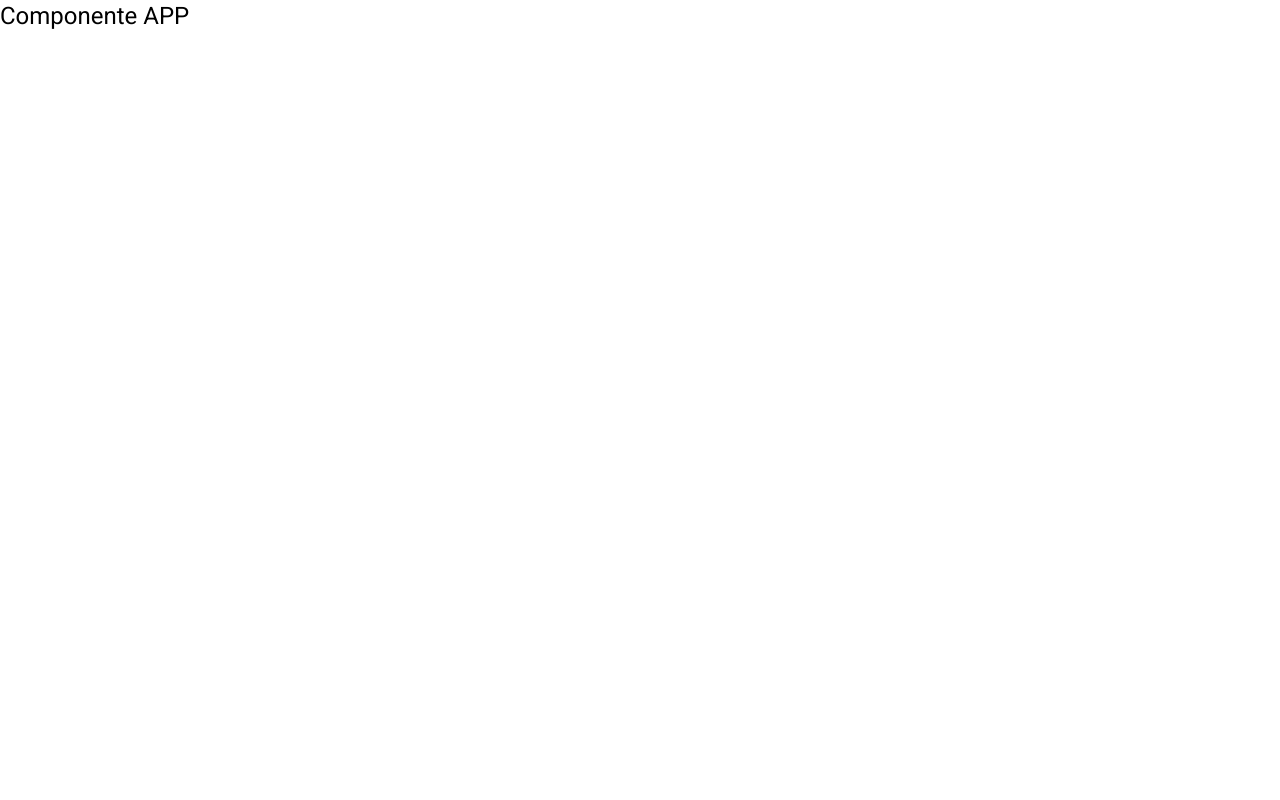
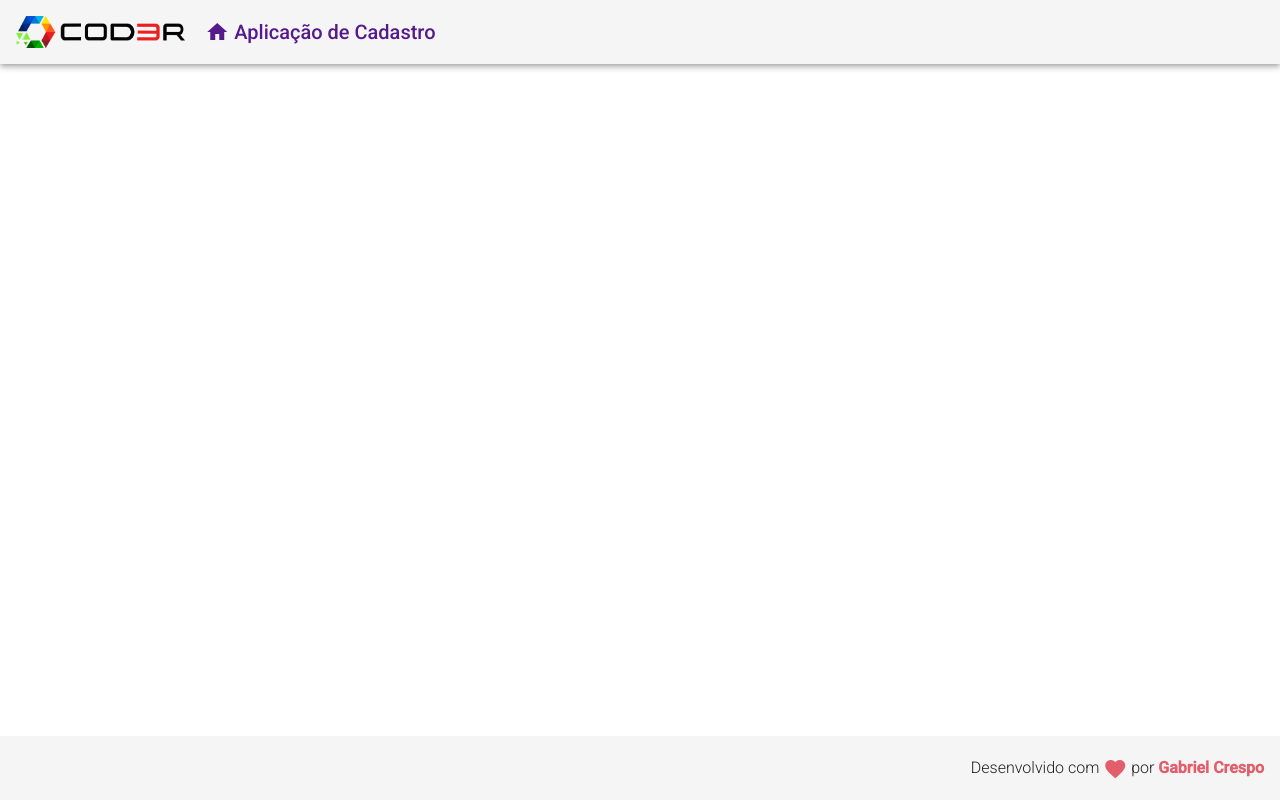
Before and after one commit to GabrielCrespo/cadastro-de-produtos, an Angular app in the folder frontend/: page / in a window 1280 px wide. Built offline with nearby package versions, Linux system fonts and the light colour scheme.

Commit message:
Componentes do cabeçalho e do rodapé criados

```diff
--- a/frontend/src/app/app.component.html
+++ b/frontend/src/app/app.component.html
@@ -1 +1,2 @@
-<h1>Componente APP</h1>
+<app-header></app-header>
+<app-footer></app-footer>
--- /dev/null
+++ b/frontend/src/app/components/template/footer/footer.component.css
@@ -0,0 +1,11 @@
+.footer{
+    position: fixed;
+    bottom: 0;
+    display: flex;
+    justify-content: flex-end;
+}
+
+.footer > span{
+    font-weight: 300;
+    font-size: 1rem;
+}
--- /dev/null
+++ b/frontend/src/app/components/template/footer/footer.component.html
@@ -0,0 +1,9 @@
+<mat-toolbar class="footer">
+    <span>
+        Desenvolvido com
+        <i class="material-icons red v-middle">
+            favorite
+        </i>
+        por <strong><span class="red">Gabriel Crespo</span> </strong>
+    </span>
+</mat-toolbar>
--- /dev/null
+++ b/frontend/src/app/components/template/footer/footer.component.ts
@@ -0,0 +1,15 @@
+import { Component, OnInit } from '@angular/core';
+
+@Component({
+  selector: 'app-footer',
+  templateUrl: './footer.component.html',
+  styleUrls: ['./footer.component.css']
+})
+export class FooterComponent implements OnInit {
+
+  constructor() { }
+
+  ngOnInit(): void {
+  }
+
+}
--- /dev/null
+++ b/frontend/src/app/components/template/header/header.component.css
@@ -0,0 +1,23 @@
+.header{
+    display: flex;
+    align-items: center;
+
+}
+
+.header a{
+    display: flex;
+    align-items: center;
+    text-decoration: none;
+}
+
+.logo{
+    height: 32px;
+}
+
+.header .title-group{
+    padding-left: 20px;
+    text-decoration: none;
+}
+.header .title-group i{
+    padding-right: 5px;
+}
--- /dev/null
+++ b/frontend/src/app/components/template/header/header.component.html
@@ -0,0 +1,15 @@
+<mat-toolbar class="header mat-elevation-z4">
+    <span>
+        <a href="">
+            <img class="logo" src="../../../../assets/logo.png" alt="logo">
+        </a>
+    </span>
+    <span class="title-group">
+        <a href="">
+            <i class="material-icons">
+                home
+            </i>
+            Aplicação de Cadastro
+        </a>
+    </span>
+</mat-toolbar>
--- /dev/null
+++ b/frontend/src/app/components/template/header/header.component.ts
@@ -0,0 +1,15 @@
+import { Component, OnInit } from '@angular/core';
+
+@Component({
+  selector: 'app-header',
+  templateUrl: './header.component.html',
+  styleUrls: ['./header.component.css']
+})
+export class HeaderComponent implements OnInit {
+
+  constructor() { }
+
+  ngOnInit(): void {
+  }
+
+}
--- a/frontend/src/index.html
+++ b/frontend/src/index.html
@@ -1,15 +1,18 @@
 <!doctype html>
   <html lang="en">
+
     <head>
       <meta charset="utf-8">
-  <title>Frontend</title>
+      <title>Cadastro de Produtos</title>
       <base href="/">
       <meta name="viewport" content="width=device-width, initial-scale=1">
       <link rel="icon" type="image/x-icon" href="favicon.ico">
       <link href="https://fonts.googleapis.com/css?family=Roboto:300,400,500&display=swap" rel="stylesheet">
       <link href="https://fonts.googleapis.com/icon?family=Material+Icons" rel="stylesheet">
     </head>
+
     <body class="mat-typography">
       <app-root></app-root>
     </body>
+
   </html>
--- a/frontend/src/styles.css
+++ b/frontend/src/styles.css
@@ -2,3 +2,11 @@
 
 html, body { height: 100%; }
 body { margin: 0; font-family: Roboto, "Helvetica Neue", sans-serif; }
+
+.red {
+    color: rgb(227, 94, 107);
+}
+
+.v-middle{
+    vertical-align: middle;
+}
```
Also changed, not shown: frontend/src/app/app.module.ts (+9 -2 lines), frontend/src/assets/logo.png (added). Lines whose indentation alone changed are shown as unchanged.
